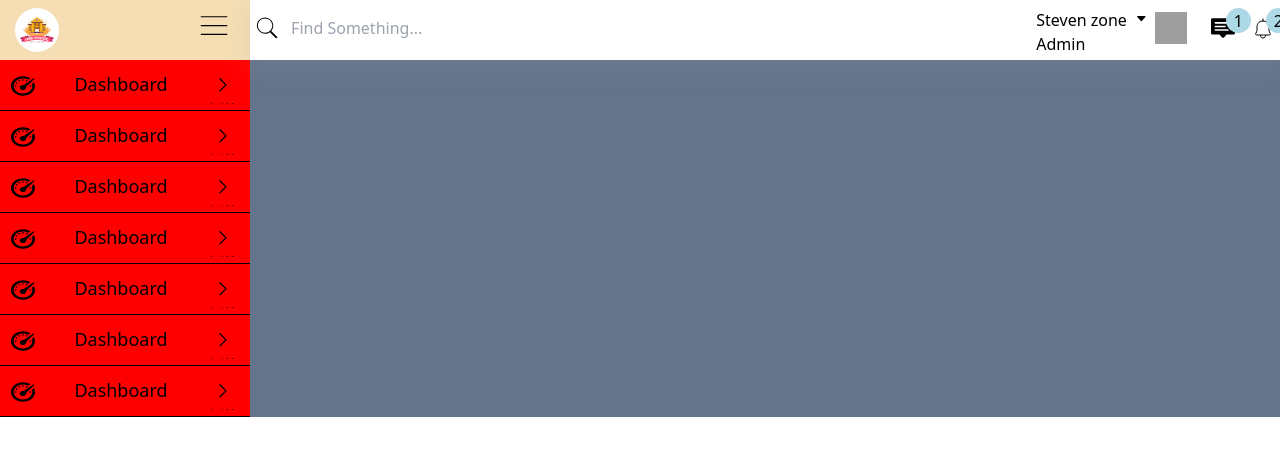
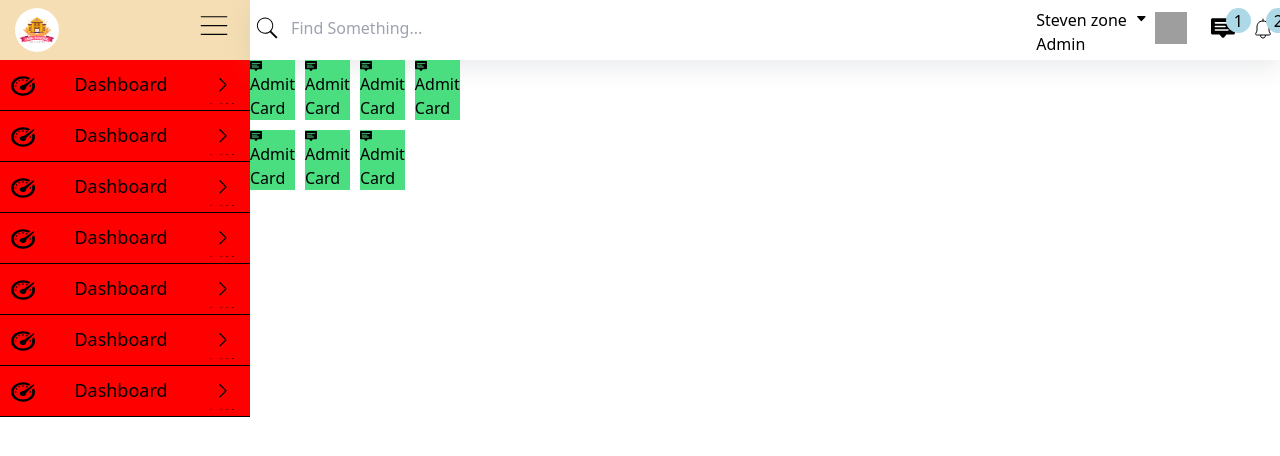
Before and after one commit to Rkhan76/School-Management-System-React, a React (Vite) app: page / in a window 1280 px wide. Shown: the top 456 px of the page. Built offline with nearby package versions, Linux system fonts and the light colour scheme; grey boxes are pictures that could not be loaded.

Commit message:
Add dashboard page containent

```diff
--- /dev/null
+++ b/src/Components/Common/dashboardPageComponents/DashboardPageComponents.jsx
@@ -0,0 +1,14 @@
+import React from "react";
+
+import messageIcon from '../../../assets/messageIcon.svg'
+
+function DashboardPageComponents(){
+    return(
+        <div className="bg-green-400">
+            <img className="h-3 w-3" src={messageIcon} alt="" />
+            <h1>Admit Card</h1>
+        </div>
+    )
+}
+
+export default DashboardPageComponents
--- a/src/Components/Common/sideBarComponent/SideBarComponent.css
+++ b/src/Components/Common/sideBarComponent/SideBarComponent.css
@@ -1,4 +1,5 @@
 .sideBarComponent{
+    width: 250px;
     display: flex;
     justify-content: space-around;
     gap: 30px;
--- a/src/Components/Common/sideBarComponent/SideBarComponent.jsx
+++ b/src/Components/Common/sideBarComponent/SideBarComponent.jsx
@@ -13,7 +13,7 @@ function SideBarComponent() {
         </div>
         <img className="h-8 w-8 mt-1.5" src={forwardIcon} alt="forwardIcon" />
       </div>
-      <hr style={{ borderColor: 'black' }} />
+      <hr style={{ borderColor: 'black', width:"250px" }} />
     </>
   )
 }
--- /dev/null
+++ b/src/Components/Student/StudentDashboard.jsx
@@ -0,0 +1,34 @@
+import React from "react";
+import Navbar from "../Common/Navbar/Navbar";
+import StudentSideBar from "./StudentSideBar";
+import StudentMainContent from "./studentMainContent";
+
+
+function StudentDashboard(){
+    return (
+      <div style={{ display: 'flex' }}>
+        <StudentSideBar />
+        <div style={{ width: '100%' }}>
+          <Navbar />
+          <div
+            className="w-20"
+            style={{
+              display: 'grid',
+              gridTemplateColumns: 'repeat(4, 1fr)',
+              gap: '10px',
+            }}
+          >
+            <StudentMainContent />
+            <StudentMainContent />
+            <StudentMainContent />
+            <StudentMainContent />
+            <StudentMainContent />
+            <StudentMainContent />
+            <StudentMainContent />
+          </div>
+        </div>
+      </div>
+    )
+}
+
+export default StudentDashboard
--- /dev/null
+++ b/src/Components/Student/StudentMainContent.jsx
@@ -0,0 +1,12 @@
+import React from 'react'
+import DashboardPageComponents from '../Common/dashboardPageComponents/DashboardPageComponents'
+
+function StudentMainContent() {
+  return (
+    <div>
+      <DashboardPageComponents/>
+    </div>
+  )
+}
+
+export default StudentMainContent
--- a/src/main.jsx
+++ b/src/main.jsx
@@ -3,12 +3,10 @@ import ReactDOM from 'react-dom/client'
 import Navbar from './Components/Common/Navbar/Navbar.jsx'
 import './index.css'
 import StudentSideBar from './Components/Student/StudentSideBar.jsx'
+import StudentDashboard from './Components/Student/StudentDashboard.jsx'
 
 ReactDOM.createRoot(document.getElementById('root')).render(
   <React.StrictMode>
-    <div className='flex bg-slate-500'>
-      <StudentSideBar />
-      <Navbar />
-    </div>
+    <StudentDashboard/>
   </React.StrictMode>
 )
```
